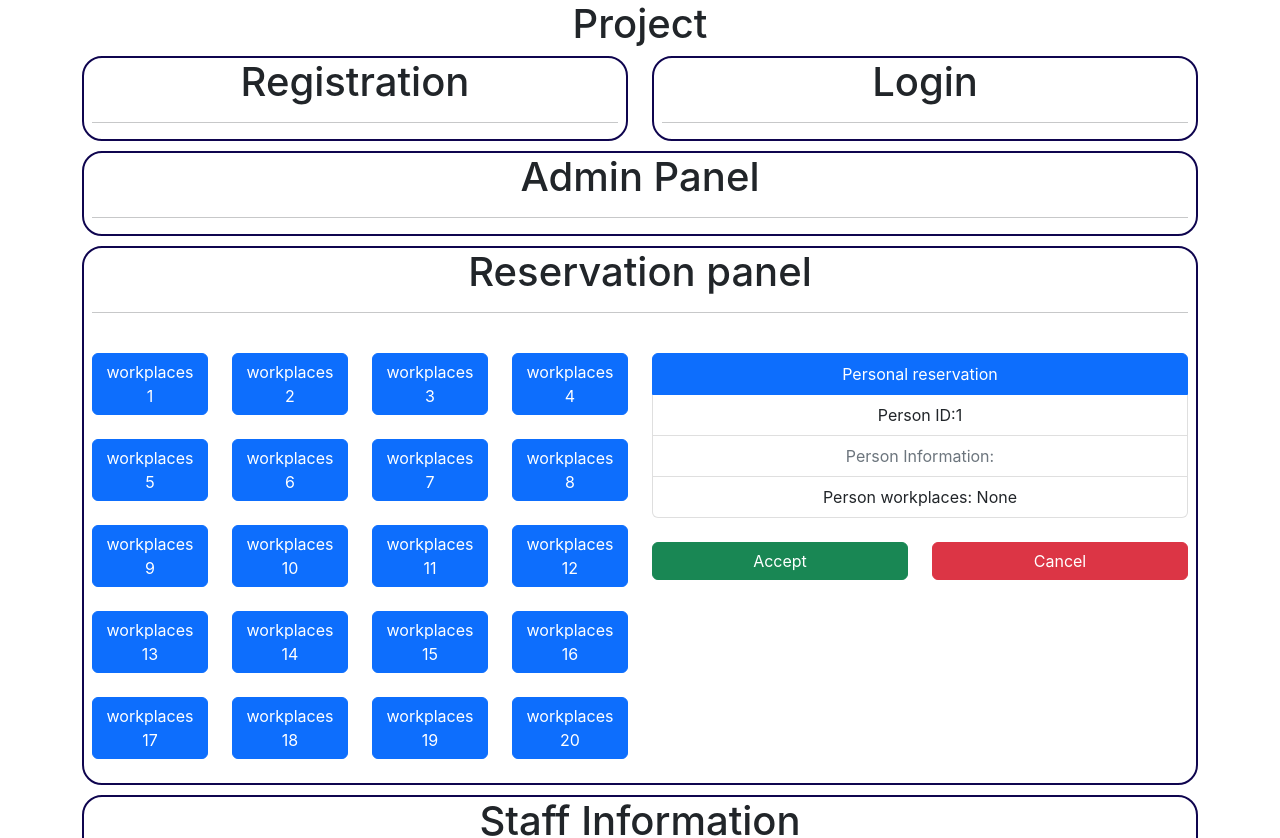
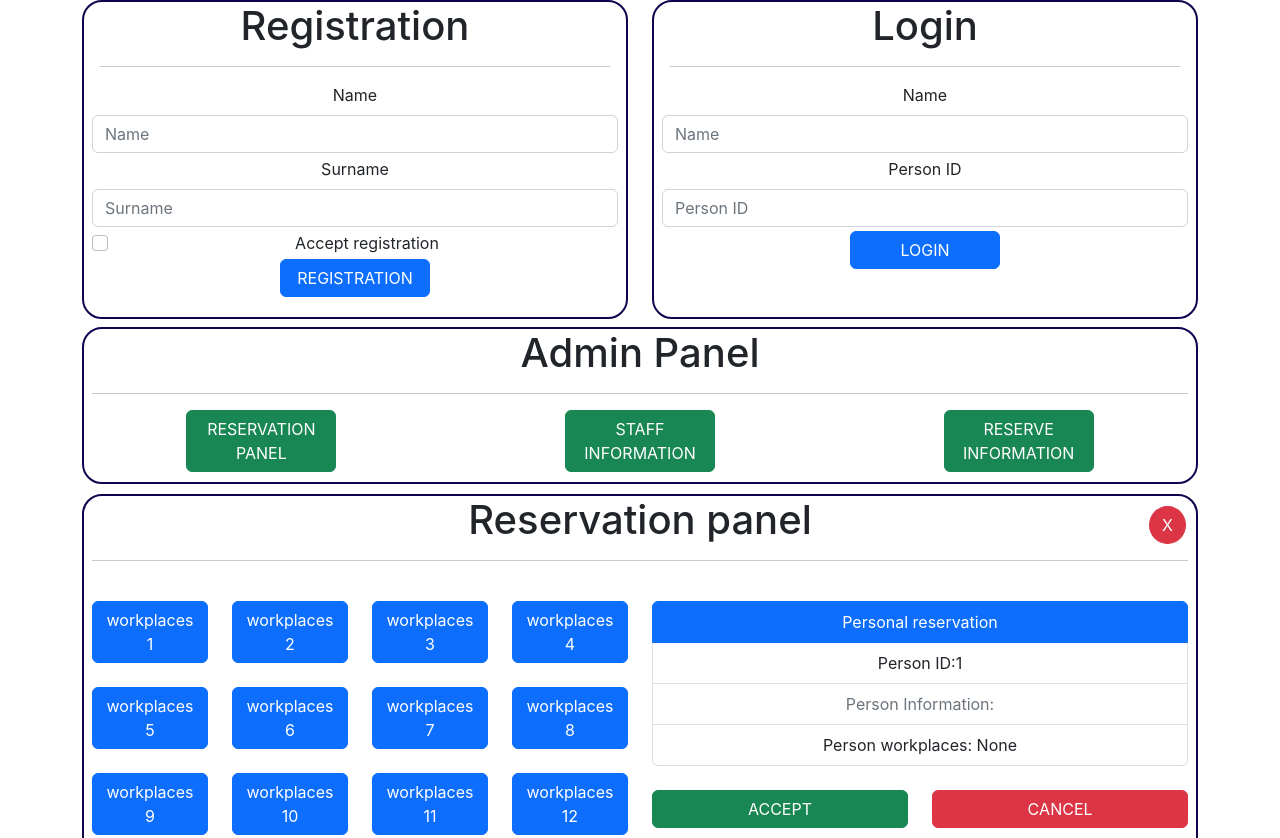
Before and after one commit to YevhenShershen/school-project, a React (Create React App) app: page / in a window 1280 px wide. Shown: the top 838 px of the page. Built offline with nearby package versions, Linux system fonts and the light colour scheme.

Commit message:
project styling

```diff
--- a/src/App.js
+++ b/src/App.js
@@ -14,14 +14,13 @@ function App() {
   const [workplaces] = useState(20);
   return (
     <div className="App">
-      <h1>Project</h1>
       <Container>
-        <Row>
+        <Row className="mb-2">
           <Col>
             <Registration />
           </Col>
-          <Col>
-            <Login />
+          <Col >
+            <Login/>
           </Col>
         </Row>
         {/* тут будет появлятся админ панель после лог как админ */}
--- a/src/components/admin-panel/Admin-panel.js
+++ b/src/components/admin-panel/Admin-panel.js
@@ -1,9 +1,45 @@
 import Line from "../Line";
+import Button from "react-bootstrap/Button";
+import Row from "react-bootstrap/Row";
+import Col from "react-bootstrap/Col";
 const AdminPanel = () => {
   return (
     <div className="table-border">
       <h1>Admin Panel</h1>
-<Line/>
+      <Line />
+      <Row>
+        <Col>
+          {" "}
+          <Button
+            variant="success"
+            type="submit"
+            className="btn-header text-uppercase"
+          >
+            Reservation panel
+          </Button>
+        </Col>
+
+        <Col>
+          {" "}
+          <Button
+            variant="success"
+            type="submit"
+            className="btn-header text-uppercase"
+          >
+            Staff Information
+          </Button>
+        </Col>
+        <Col>
+          {" "}
+          <Button
+            variant="success"
+            type="submit"
+            className="btn-header text-uppercase"
+          >
+            Reserve Information
+          </Button>
+        </Col>
+      </Row>
     </div>
   );
 };
--- /dev/null
+++ b/src/components/btns/Close-button.js
@@ -0,0 +1,9 @@
+import Button from "react-bootstrap/Button";
+const CloseButton = () => {
+  return (
+    <Button variant="danger" className="close-btn">
+      X
+    </Button>
+  );
+};
+export default CloseButton;
--- a/src/components/login/Login.js
+++ b/src/components/login/Login.js
@@ -1,9 +1,29 @@
 import Line from "../Line";
+import Button from "react-bootstrap/Button";
+import Form from "react-bootstrap/Form";
+import "./login.scss";
 const Login = () => {
   return (
-    <div className="table-border">
+    <div className="h100 registration table-border px-2 ">
       <h1>Login</h1>
       <Line />
+      <Form className="h100">
+        <Form.Group className="mb-1" controlId="formBasicPassword">
+          <Form.Label>Name</Form.Label>
+          <Form.Control type="text" placeholder="Name" />
+        </Form.Group>
+        <Form.Group className="mb-1" controlId="formBasicPassword">
+          <Form.Label>Person ID</Form.Label>
+          <Form.Control type="text" placeholder="Person ID" />
+        </Form.Group>
+        <Button
+          variant="primary"
+          type="submit"
+          className="btn-header text-uppercase"
+        >
+          Login
+        </Button>
+      </Form>
     </div>
   );
 };
--- a/src/components/presonal-reserve-info/personal-reserve-info.js
+++ b/src/components/presonal-reserve-info/personal-reserve-info.js
@@ -18,12 +18,12 @@ const PersonalReserveInfo = () => {
       </ListGroup>
       <Row>
         <Col>
-          <Button variant="success" className="personal-reservation__button">
+          <Button variant="success" className="personal-reservation__button text-uppercase">
             Accept
           </Button>
         </Col>
         <Col>
-          <Button variant="danger" className="personal-reservation__button">
+          <Button variant="danger" className="personal-reservation__button text-uppercase">
             Сancel
           </Button>
         </Col>
--- a/src/components/registration/Registration.js
+++ b/src/components/registration/Registration.js
@@ -1,9 +1,32 @@
 import Line from "../Line";
+import Button from "react-bootstrap/Button";
+import Form from "react-bootstrap/Form";
+import "./registration.scss";
 const Registration = () => {
   return (
-    <div className="table-border">
+    <div className="h100 registration table-border px-2">
       <h1>Registration</h1>
       <Line />
+      <Form className="h100">
+        <Form.Group className="mb-1" controlId="formBasicPassword">
+          <Form.Label>Name</Form.Label>
+          <Form.Control type="text" placeholder="Name" />
+        </Form.Group>
+        <Form.Group className="mb-1" controlId="formBasicPassword">
+          <Form.Label>Surname</Form.Label>
+          <Form.Control type="text" placeholder="Surname" />
+        </Form.Group>
+        <Form.Group className="mb-1" controlId="formBasicCheckbox">
+          <Form.Check type="checkbox" label="Accept registration" />
+        </Form.Group>
+        <Button
+          variant="primary"
+          type="submit"
+          className="btn-header text-uppercase"
+        >
+          Registration
+        </Button>
+      </Form>
     </div>
   );
 };
--- a/src/components/reservation/Reservation.js
+++ b/src/components/reservation/Reservation.js
@@ -1,18 +1,22 @@
 import { useState } from "react";
 import "./reservation.scss";
-import PersonalReserveInfo from "../presonal-reserve-info/personal-reserve-info";
+import PersonalReserveInfo from "../presonal-reserve-info/Personal-reserve-info";
 import Line from "../Line";
 import Button from "react-bootstrap/Button";
 import Row from "react-bootstrap/Row";
 import Col from "react-bootstrap/Col";
+import CloseButton from "../btns/Close-button";
 const Reservation = (props) => {
   const [workplaces] = useState(props.workplaces);
   const setWorkplaces = [...Array(workplaces).keys()].map((it) => it + 1);
   return (
     <div className="reservation table-border">
-      <h1>Reservation panel</h1>
-      <Line/>
-         <Row className="px-2">
+      <div className="panel">
+        <h1>Reservation panel</h1>
+        <CloseButton />
+      </div>
+      <Line />
+      <Row className="px-2">
         <Col>
           <Row className="mb-4">
             {setWorkplaces.map((el, idx) => (
--- a/src/components/reserve-information/Reserve-information.js
+++ b/src/components/reserve-information/Reserve-information.js
@@ -1,9 +1,12 @@
 import Table from "react-bootstrap/Table";
-import './reserve-information.scss'
+import "./reserve-information.scss";
+import CloseButton from "../btns/Close-button";
 const ReserveInformation = () => {
   return (
     <div className="reserve-information table-border">
-      <h1>Reserve Information</h1>
+      <div className="panel">
+        <h1>Reserve Information</h1> <CloseButton />
+      </div>
       <Table striped bordered hover>
         <thead>
           <tr>
--- a/src/components/staff-information/Staff-information.js
+++ b/src/components/staff-information/Staff-information.js
@@ -1,8 +1,12 @@
 import Table from "react-bootstrap/Table";
+import CloseButton from "../btns/Close-button";
 const StaffInformation = () => {
   return (
-    <div className="table-border">
-      <h1>Staff Information</h1>
+    <div className="table-border ">
+      <div className="panel">
+        <h1>Staff Information</h1> <CloseButton />
+      </div>
+
       <Table striped bordered hover>
         <thead>
           <tr>
--- a/src/styles/main.scss
+++ b/src/styles/main.scss
@@ -1,5 +1,21 @@
-.table-border{
+.table-border {
   border: 2px solid rgb(15, 5, 79);
   border-radius: 20px;
   margin-bottom: 10px;
 }
+.btn-header {
+  width: 150px;
+  margin-bottom: 10px;
+}
+.h100 {
+  height: 100%;
+}
+.close-btn {
+  border-radius: 100%;
+  position: absolute;
+  right: 10px;
+  top: 10px;
+}
+.panel {
+  position: relative;
+}
```
